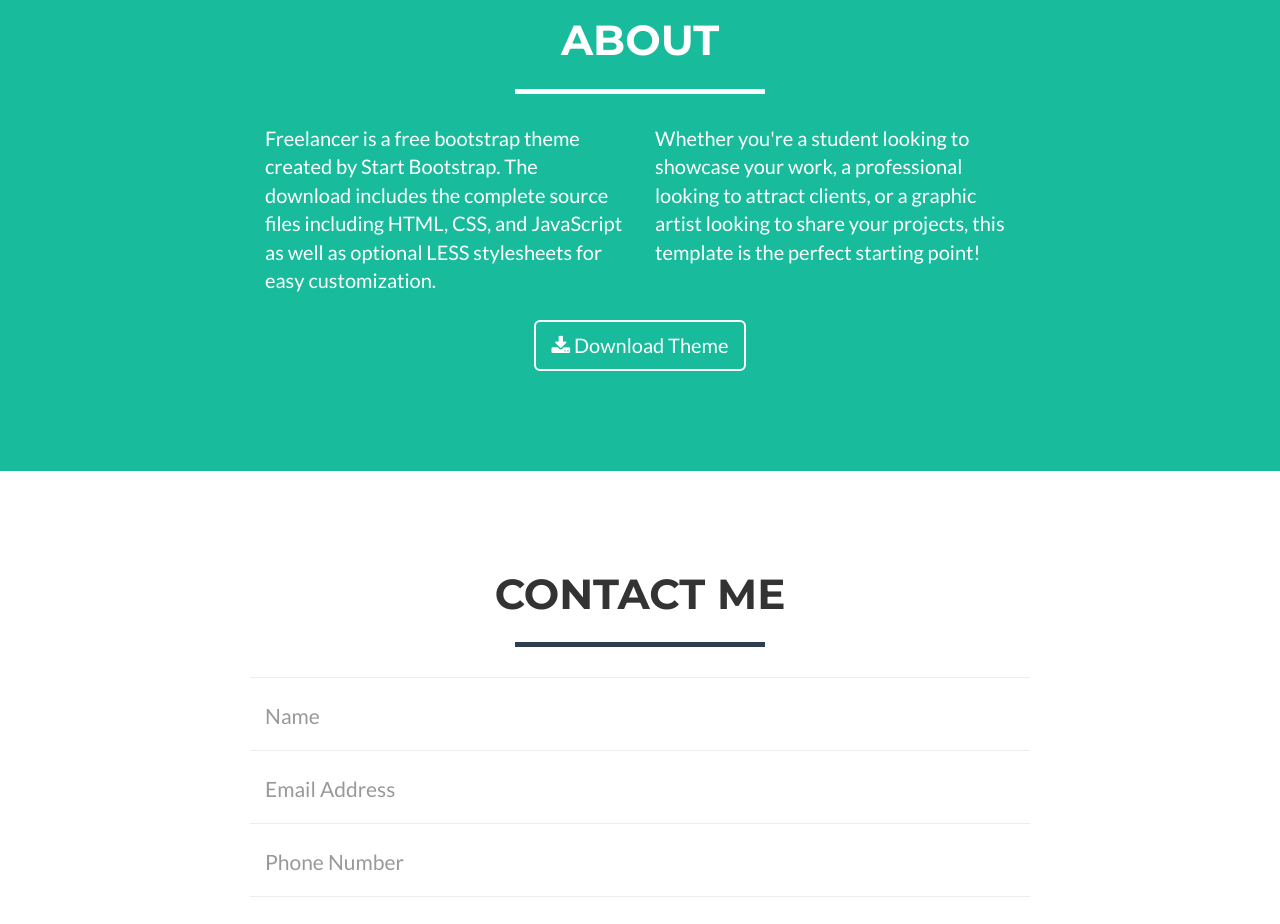
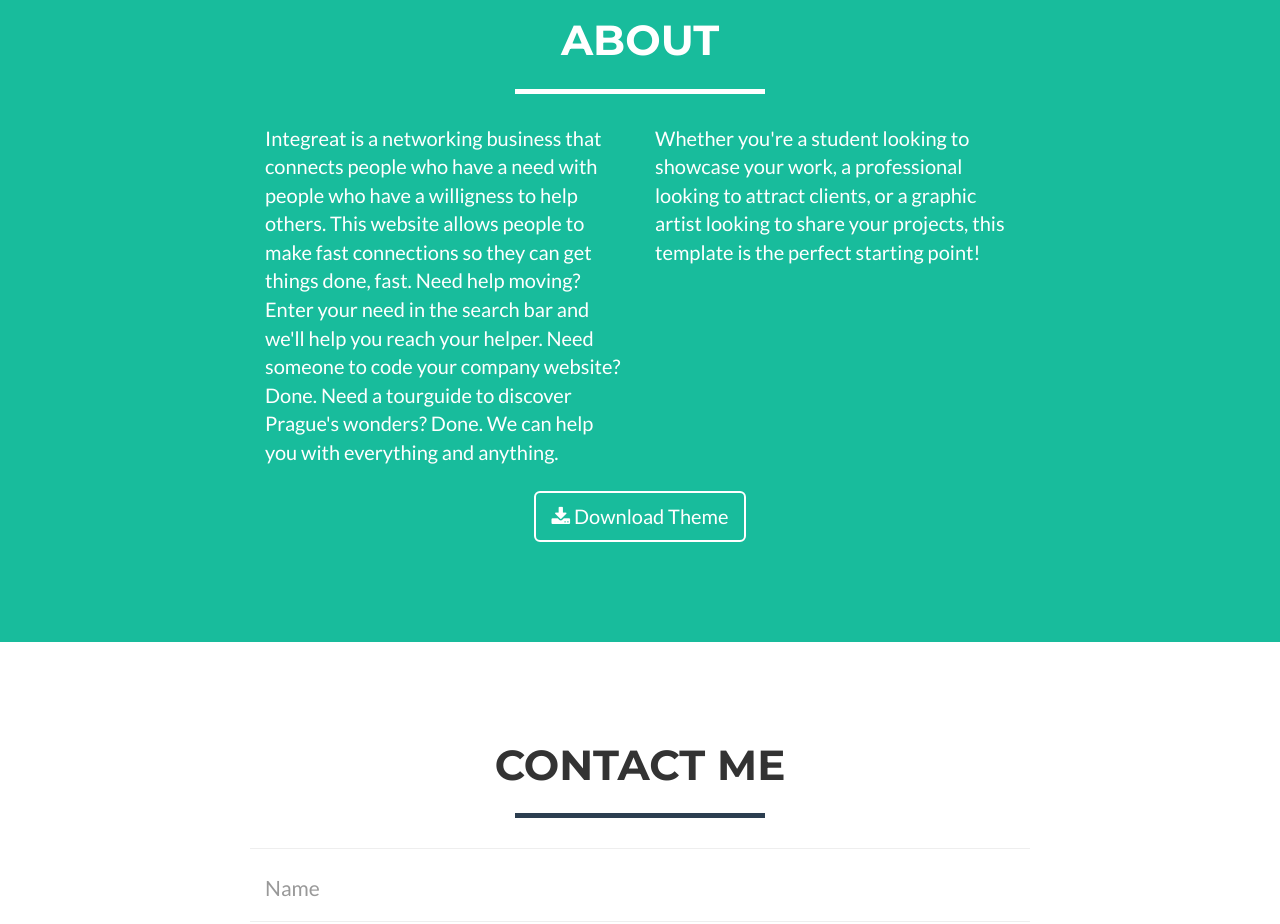
Before and after one commit to Es80494404/Es80494404.github.io, a website: page index.html in a window 1280 px wide. Shown: the part 1980-2904 px from the top of the page. Drawn offline with nearby package versions, Linux system fonts and the light colour scheme.

Commit message:
fourth commit

```diff
--- a/index.html
+++ b/index.html
@@ -167,7 +167,7 @@
             </div>
             <div class="row">
                 <div class="col-lg-4 col-lg-offset-2">
-                    <p>Freelancer is a free bootstrap theme created by Start Bootstrap. The download includes the complete source files including HTML, CSS, and JavaScript as well as optional LESS stylesheets for easy customization.</p>
+                    <p>Integreat is a networking business that connects people who have a need with people who have a willigness to help others. This website allows people to make fast connections so they can get things done, fast. Need help moving? Enter your need in the search bar and we'll help you reach your helper. Need someone to code your company website? Done. Need a tourguide to discover Prague's wonders? Done. We can help you with everything and anything. </p>
                 </div>
                 <div class="col-lg-4">
                     <p>Whether you're a student looking to showcase your work, a professional looking to attract clients, or a graphic artist looking to share your projects, this template is the perfect starting point!</p>
```
